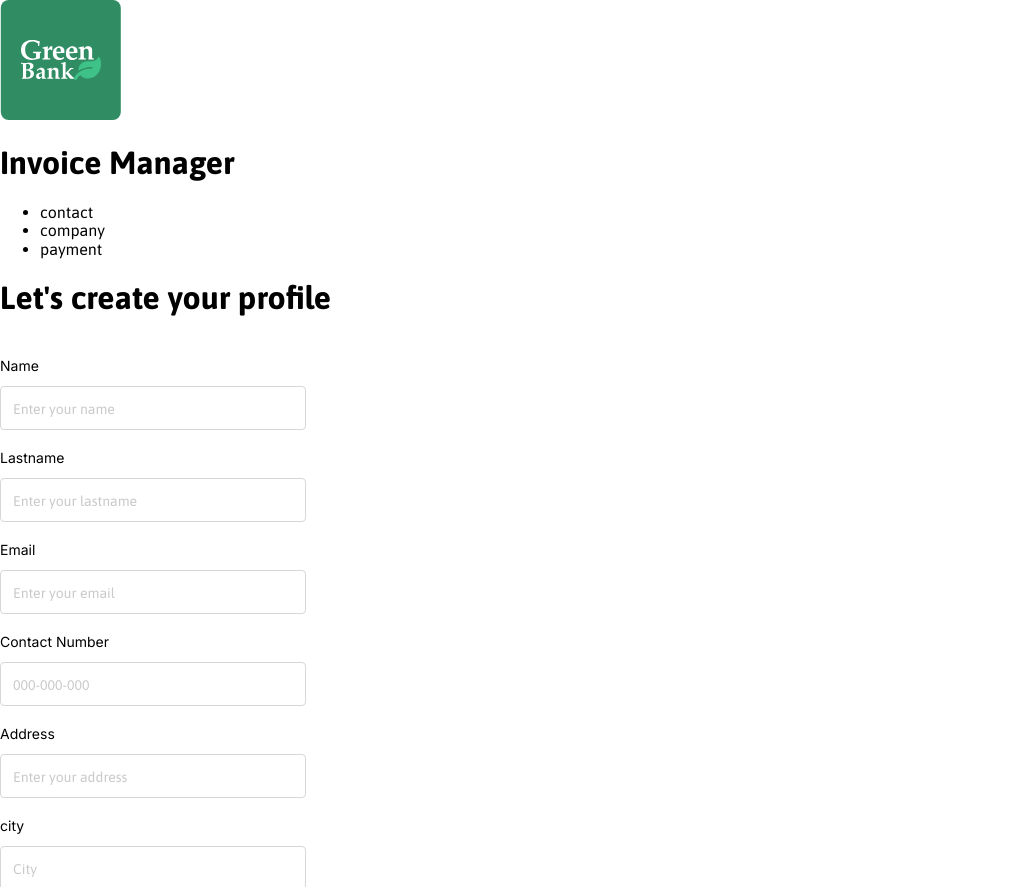
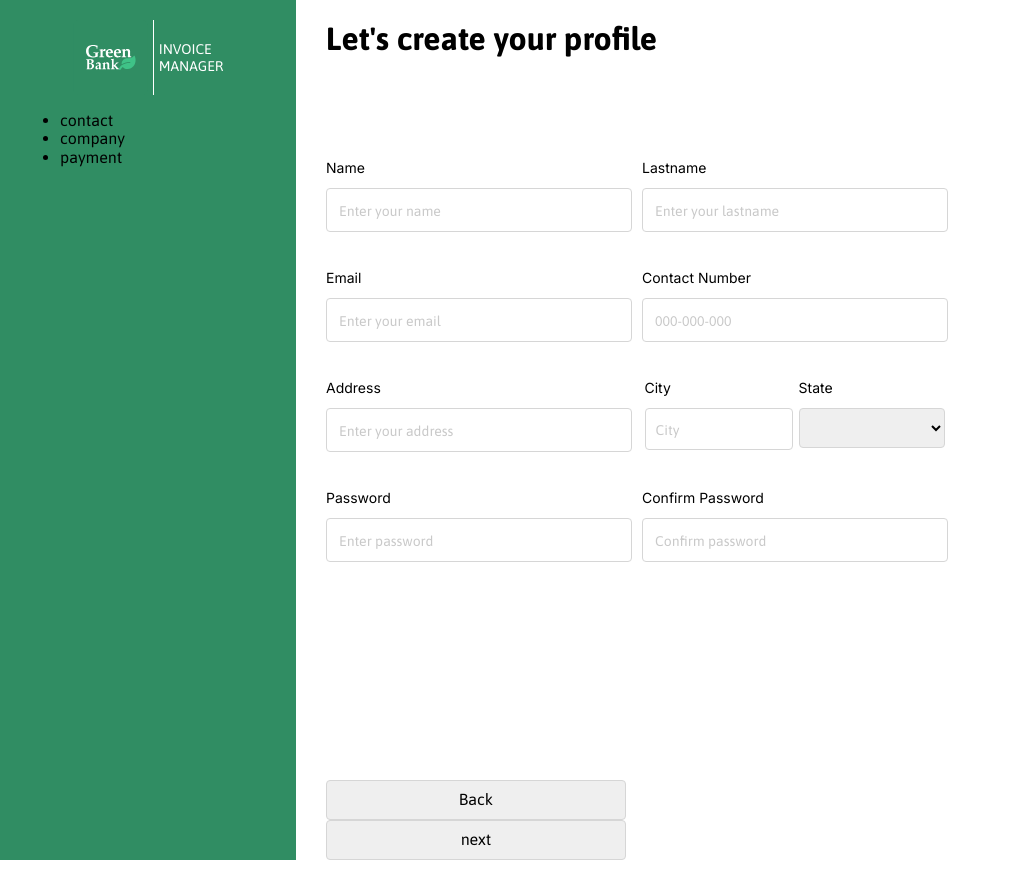
Before and after one commit to mtramos/wf-ga-project, a website: page personalInfo.html in a window 1280 px wide. Shown: the top 887 px of the page, without its empty margins (0-1011 px from the left). After the commit the page ends 860 px from the top, so only its background shows below. Drawn offline with Linux system fonts and the light colour scheme.

Commit message:
Built Form

```diff
--- a/css/styles.css
+++ b/css/styles.css
@@ -26,6 +26,7 @@ label {
 }
 
 input {
+	display: block;
 	height: 2.5rem;
 	border: 0.0625rem solid #d6d6d6;
 	border-radius: 0.25rem;
@@ -38,6 +39,16 @@ input::placeholder {
   color: #c9c9c9;
   padding: 0.625rem;
 }
+
+select {
+	display: block;
+	height: 2.5rem;
+	border: 0.0625rem solid #d6d6d6;
+	border-radius: 0.25rem;
+	margin-bottom: 1.25rem;
+	width: 9.125rem;
+}
+
 .gb-login-container {
   display: flex;
   flex-direction: row;
@@ -139,3 +150,110 @@ align-content: space-around;
   font-size: 0.875rem;
   width: 8.125rem;
 }
+
+/* Personal info page styles */
+
+.gb-formpage-container{
+display: flex;
+}
+
+.gb-formpage-aside{
+  display: flex;
+  flex-direction: column;
+
+  width: 20%;
+  background-color: #308D63;
+  padding: 1.25rem;
+  margin: 0rem;
+}
+.gb-formpage-logo-header h1{
+  font-size: 0.875rem;
+  text-transform: uppercase;
+  font-weight: 400;
+  color: white;
+  padding-left: 0.313rem;
+}
+.gb-formpage-logo{
+height: 4.688rem;
+width: 4.688rem;
+border-right: 0.063rem solid white;
+padding-right: 0.313rem;
+}
+
+.gb-formpage-mast{
+  display: flex;
+  flex-wrap: nowrap;
+  align-items: center;
+  justify-content: center;
+}
+
+.gb-formpage-left{
+  display: grid;
+  grid-template-columns: 1fr
+  grid-template-rows: 1fr 1fr 1fr;
+  padding-left: 1.875rem;
+  }
+
+.gb-formpage-left-wrapper{
+  display: grid;
+  width: 31.35rem;
+  height: 80vh;
+	margin: 0rem;
+  padding: 0rem;
+  padding-top: 3.75rem;
+	grid-template-columns: 1fr;
+	grid-template-rows: repeat(4,5rem);
+	grid-gap: 1.875rem;
+}
+
+.gb-form-row1 {
+	display: grid;
+	margin: 0rem;
+	padding: 0rem;
+	grid-template-columns: 1fr 1fr;
+	grid-template-rows: repeat(2,2.375rem);
+	grid-column-gap: 0.625rem;
+}
+
+
+.gb-form-row3 {
+	display: grid;
+	align-items: strecth;
+	margin: 0rem;
+	padding: 0rem;
+	grid-template-columns: 1fr 1fr;
+	grid-gap: 10px;
+}
+
+
+.city-field {
+	width: 9.125rem;
+	margin: 0rem;
+	padding: 0rem;
+}
+
+.city-state-group {
+	display: grid;
+	margin: 0rem;
+	padding: 0rem;
+	grid-template-columns: 1fr 1fr;
+	justify-items: center;
+}
+
+.gb-form-row2 {
+	display: grid;
+	margin: 0rem;
+	padding: 0rem;
+	grid-template-columns: 1fr 1fr;
+	grid-template-rows: 2.375rem 2.375rem;
+	grid-column-gap: 0.625rem;
+}
+
+.gb-form-row4 {
+	display: grid;
+	margin: 0rem;
+	padding: 0rem;
+	grid-template-columns: 1fr 1fr;
+	grid-template-rows: 2.375rem 2.375rem;
+	grid-column-gap: 0.625rem;
+}
--- a/personalInfo.html
+++ b/personalInfo.html
@@ -16,9 +16,12 @@
     <script src="js/script.js"></script>
     <main class="gb-formpage-container">
       <aside class="gb-formpage-aside">
+        <div class="gb-formpage-mast">
           <div class="gb-formpage-logo">
-          <img src="/img/greenBank-logo.svg" alt="Green Bank Logo" />
-          <h1>Invoice Manager</h1>
+            <img src="/img/greenBank-logo.svg" alt="Green Bank Logo" style="height:4.688rem"/></div>
+
+        <div class="gb-formpage-logo-header">
+          <h1>Invoice <br>Manager</h1></div>
           </div>
         <div class="gb-formpage-nav">
           <ul>
@@ -29,25 +32,41 @@
         </div>
       </aside>
       <section class="gb-formpage-left">
-        <div class="gb-form-header"><h1>Let's create your profile</h1></div>
-        <div class="gb-form-wrapper">
-          <form action="">
+        <div class="gb-formpage-left-header">
+          <h1>Let's create your profile</h1>
+        </div>
+        <div class="gb-formpage-left-wrapper">
+          <div class="gb-form-row1">
+            <div id="name-field">
               <label for="name">Name</label>
               <input type="text" id="name" placeholder="Enter your name" />
+            </div>
+            <div id="lastname-field">
               <label for="lastname">Lastname</label>
-            <input
-              type="text"
-              id="lastname"
-              placeholder="Enter your lastname"
-            />
+              <input type="text" id="lastname" placeholder="Enter your lastname" />
+            </div>
+          </div>
+          <div class="gb-form-row2">
+            <div id="email-field">
               <label for="email">Email</label>
               <input type="email" id="email" placeholder="Enter your email" />
+            </div>
+            <div id="phone-field">
               <label for="contactnumber">Contact Number</label>
               <input type="tel" id="contactnumber" placeholder="000-000-000" />
+            </div>
+          </div>
+          <div class="gb-form-row3">
+            <div id="address-field">
               <label for="address">Address</label>
               <input type="text" id="address" placeholder="Enter your address" />
-            <label for="city">city</label>
-            <input type="text" id="city" placeholder="City" />
+            </div>
+            <div class="city-state-group">
+              <div id="city-field">
+                <label for="city">City</label>
+                <input type="text" id="City" placeholder="City" class="city-field" />
+              </div>
+              <div id="state-field">
                 <label for="State">State</label>
                 <select name="state" id="state">
                   <option value="default"></option>
@@ -103,19 +122,25 @@
                   <option value="WI">WI</option>
                   <option value="WY">WY</option>
                 </select>
+              </div>
+            </div>
 
+          </div>
+          <div class="gb-form-row4">
+            <div id="password-field">
               <label for="password">Password</label>
               <input type="password" id="password" placeholder="Enter password" />
-            <label for="confpassword">Password</label>
-            <input
-              type="password"
-              id="confpassword"
-              placeholder="Confirm password"
-            />
-          </form>
+            </div>
+            <div id="confirm-password-field">
+              <label for="confpassword">Confirm Password</label>
+              <input type="password" id="confpassword" placeholder="Confirm password" />
+            </div>
+          </div>
+
+
+        </div>
         <div class="gb-formpage-navbuttons">
-            <input
-              class="gb-formpage-navbuttons-back"
+          <input class="gb-formpage-navbuttons-back"
             type="submit"
             value="Back"
           />
@@ -125,7 +150,6 @@
             value="next"
           />
         </div>
-        </div>
       </section>
     </main>
   </body>
```
Lines whose indentation alone changed are shown as unchanged.
